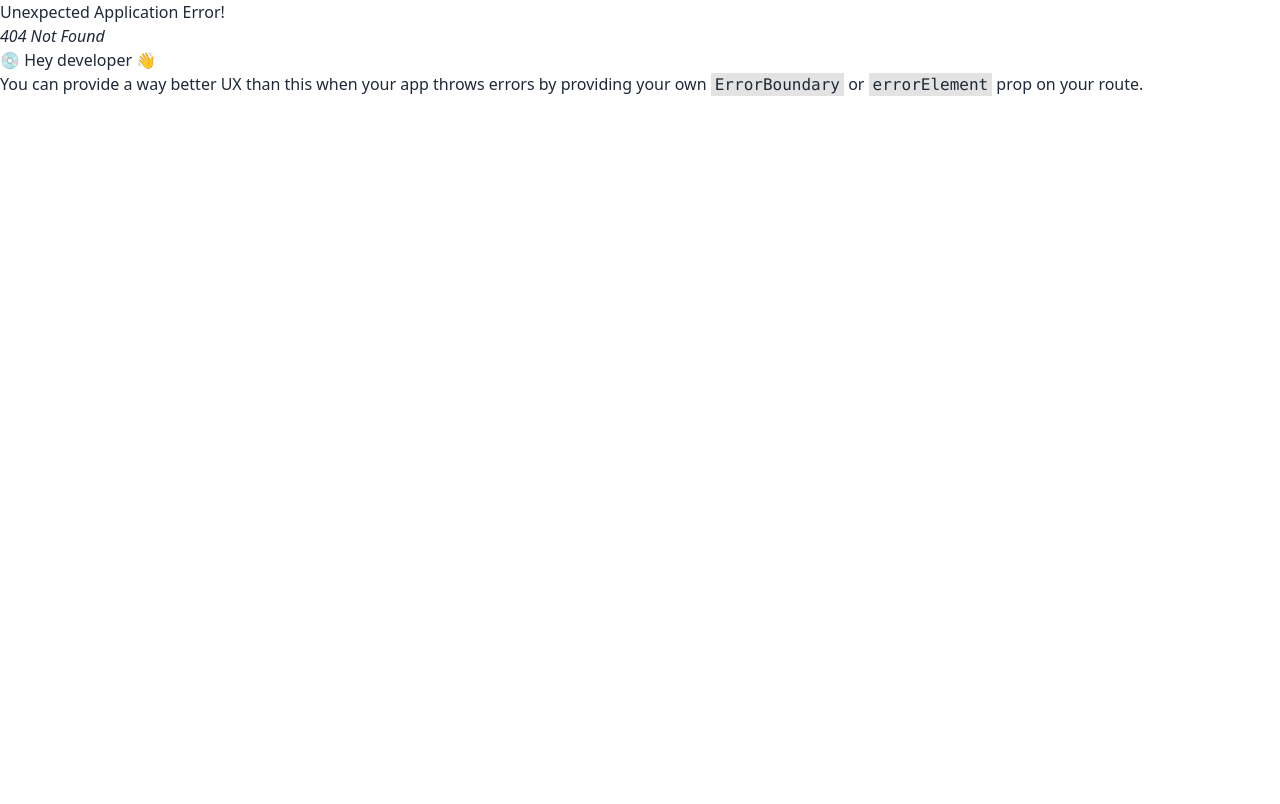
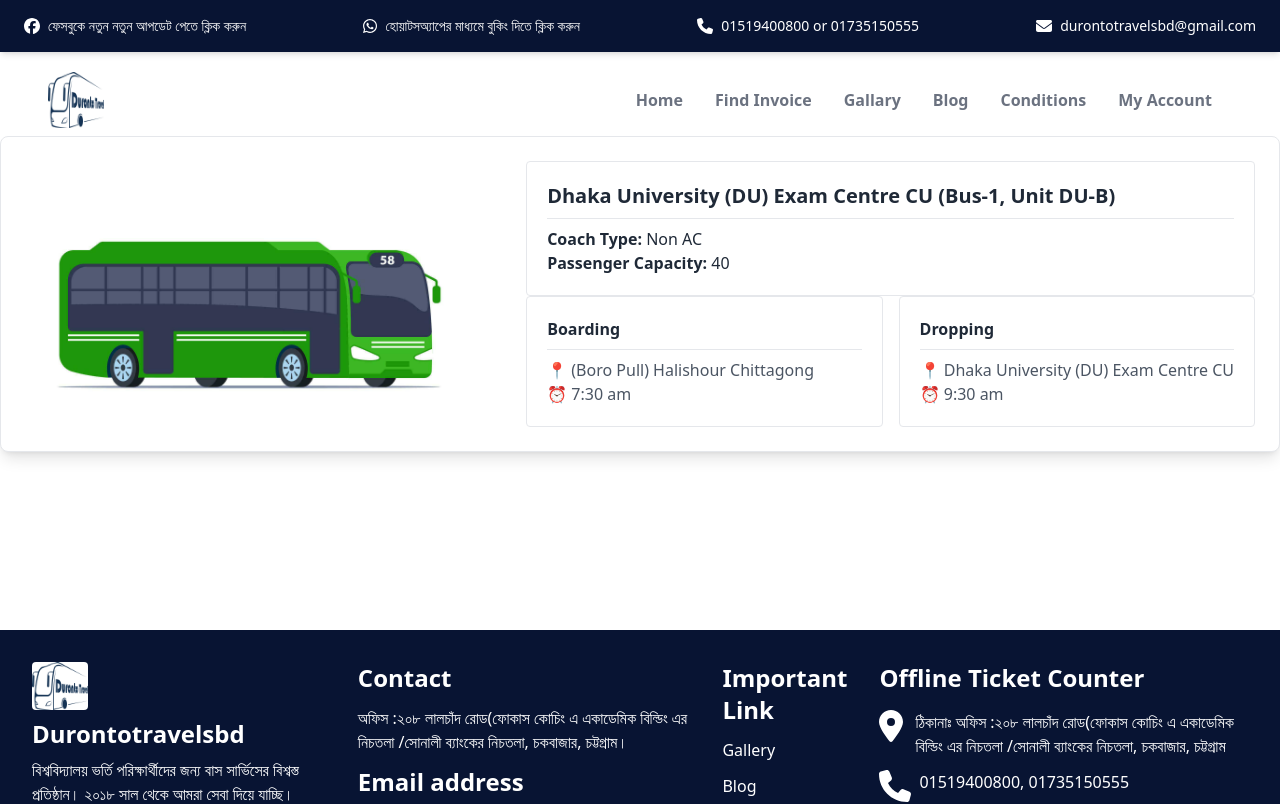
Before and after one commit to Muhammad-sefat/Duranto_Travel_BD, a React (Vite) app in the folder Frontend/: page /sit-plan in a window 1280 px wide. Before the commit this address had no page. Shown: the top 804 px of the page. Built offline with nearby package versions, Linux system fonts and the light colour scheme.

Commit message:
Start working on but sit plan

```diff
--- a/Frontend/src/Router.jsx
+++ b/Frontend/src/Router.jsx
@@ -6,6 +6,7 @@ import Blog from "./pages/Blog";
 import Conditions from "./pages/Conditions";
 import Gallary from "./pages/Gallary";
 import Account from "./pages/Account";
+import BusSitPlanDetails from "./pages/BusSitPlanDetails";
 
 const router = createBrowserRouter([
   {
@@ -36,6 +37,10 @@ const router = createBrowserRouter([
         path: "/my-account",
         element: <Account />,
       },
+      {
+        path: "/sit-plan",
+        element: <BusSitPlanDetails />,
+      },
     ],
   },
 ]);
--- a/Frontend/src/component/Table.jsx
+++ b/Frontend/src/component/Table.jsx
@@ -1,6 +1,7 @@
 import { faCarSide } from "@fortawesome/free-solid-svg-icons";
 import { FontAwesomeIcon } from "@fortawesome/react-fontawesome";
 import React, { useEffect, useState } from "react";
+import { NavLink } from "react-router-dom";
 
 const Table = () => {
   const [data, setData] = useState([]);
@@ -51,9 +52,11 @@ const Table = () => {
                   {row.examDate}
                 </td>
                 <td className="border border-gray-300 px-4 py-3">
-                  <button className="bg-green-600 text-white px-4 py-2 rounded-md hover:bg-green-700 flex items-center gap-2">
-                    <FontAwesomeIcon icon={faCarSide} /> Book
-                  </button>
+                  <NavLink to={"/sit-plan"}>
+                    <button className="bg-green-600 text-white px-4 py-2 rounded-md hover:bg-green-700 flex items-center gap-2">
+                      <FontAwesomeIcon icon={faCarSide} /> Book
+                    </button>
+                  </NavLink>
                 </td>
               </tr>
             ))}
--- /dev/null
+++ b/Frontend/src/pages/BusSitPlanDetails.jsx
@@ -0,0 +1,48 @@
+import React from "react";
+import bus from "../assets/buss.jpg";
+
+const BusSitPlanDetails = () => {
+  return (
+    <div className="flex flex-col md:flex-row justify-between bg-white shadow-lg rounded-lg p-6 border border-gray-200">
+      <div className="flex-shrink-0 flex justify-center items-center">
+        <img src={bus} alt="Bus" className="w-full max-w-md object-cover" />
+      </div>
+
+      <div className="mt-4 md:mt-0 md:ml-6">
+        <div className="border p-5 rounded">
+          <h2 className="text-xl font-semibold text-gray-800">
+            Dhaka University (DU) Exam Centre CU (Bus-1, Unit DU-B)
+          </h2>
+          <hr className="my-2" />
+          <p className="text-gray-800 mt-2">
+            <span className="font-semibold text-base">Coach Type:</span> Non AC
+          </p>
+          <p className="text-gray-800">
+            <span className="font-semibold text-base">Passenger Capacity:</span>{" "}
+            40
+          </p>
+        </div>
+
+        <div className="grid grid-cols-1 md:grid-cols-2 gap-4">
+          <div className="border rounded p-5">
+            <h3 className="font-semibold text-gray-800">Boarding</h3>
+            <hr className="my-2" />
+            <p className="text-gray-600">📍 (Boro Pull) Halishour Chittagong</p>
+            <p className="text-gray-600">⏰ 7:30 am</p>
+          </div>
+
+          <div className="border rounded p-5">
+            <h3 className="font-semibold text-gray-800">Dropping</h3>
+            <hr className="my-2" />
+            <p className="text-gray-600">
+              📍 Dhaka University (DU) Exam Centre CU
+            </p>
+            <p className="text-gray-600">⏰ 9:30 am</p>
+          </div>
+        </div>
+      </div>
+    </div>
+  );
+};
+
+export default BusSitPlanDetails;
```
Also changed, not shown: Frontend/src/assets/buss.jpg (added).
